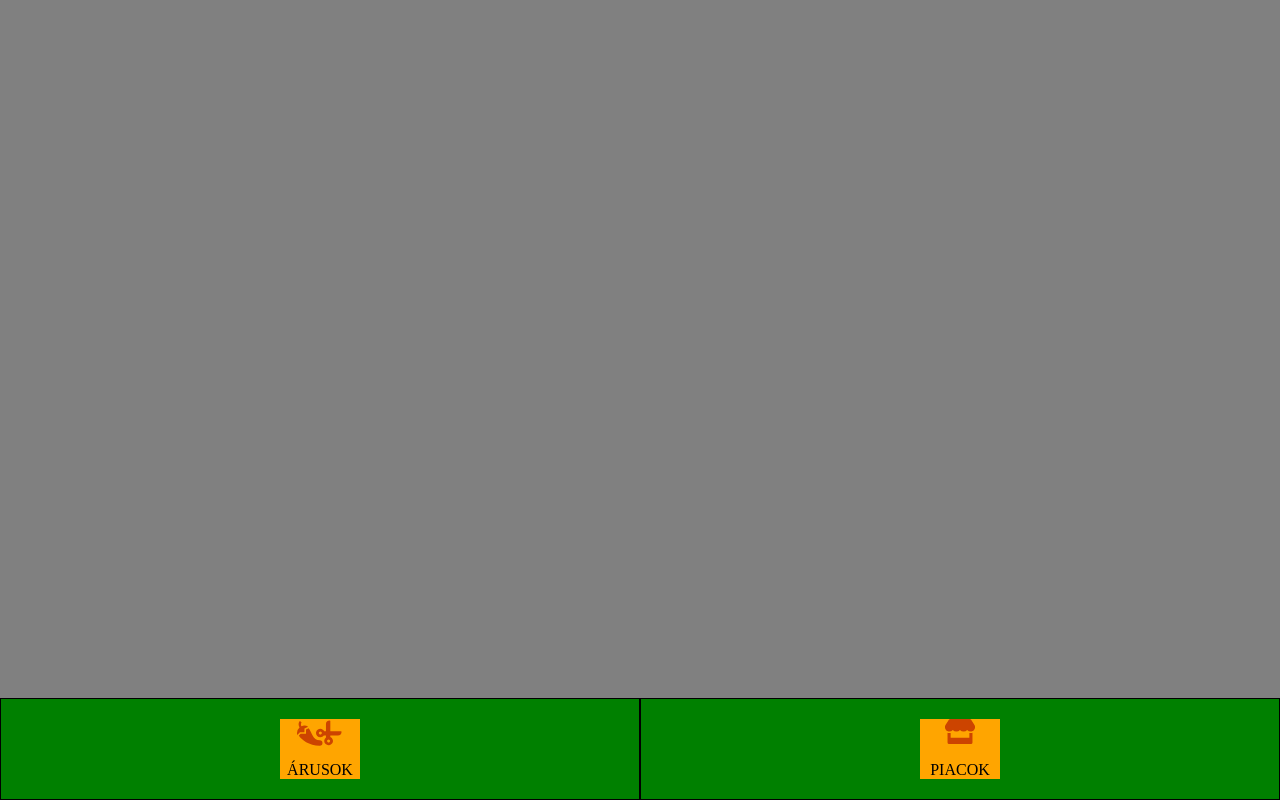
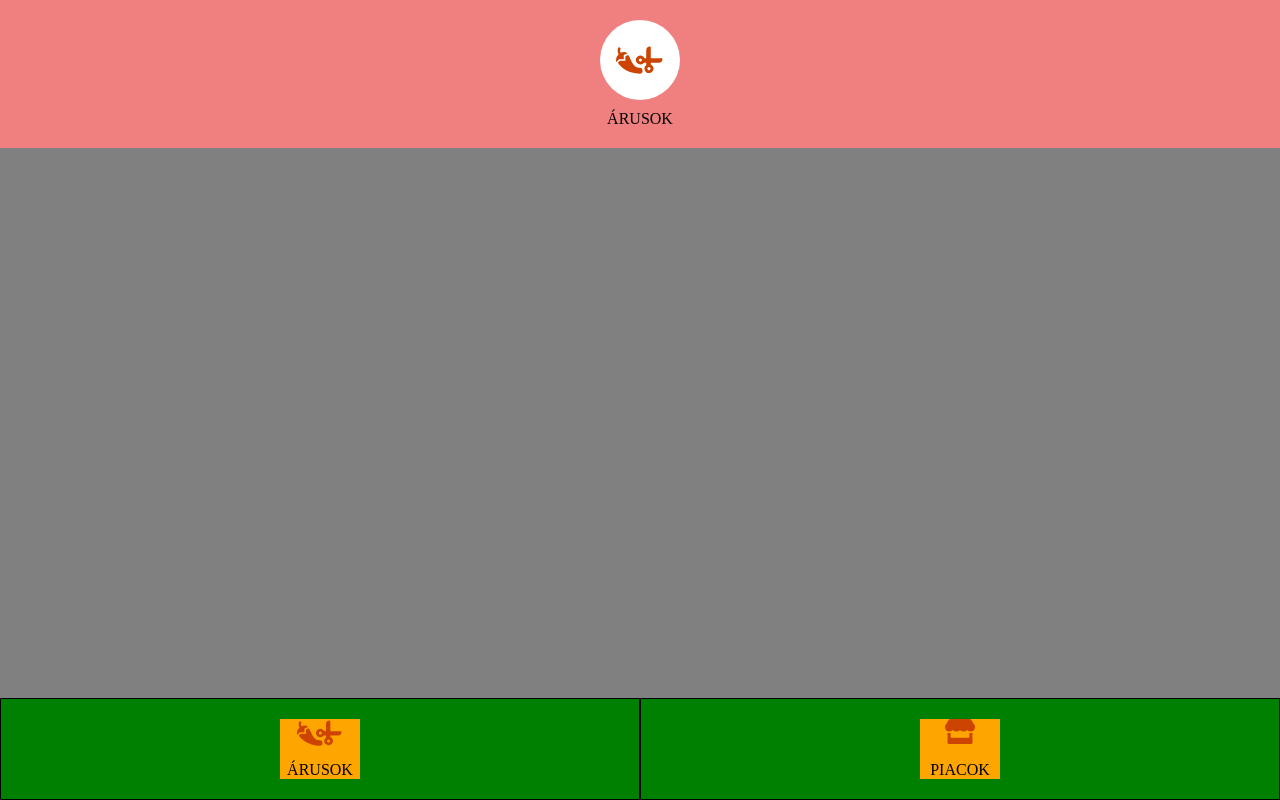
Before and after one commit to attilacs/footer-demo, a plain HTML site: page index.html in a window 1280 px wide. Drawn offline with Linux system fonts and the light colour scheme.

Commit message:
Create demo header

```diff
--- a/index.html
+++ b/index.html
@@ -1,23 +1,29 @@
 <!DOCTYPE html>
 <html lang="en">
-<head>
-    <meta charset="UTF-8">
-    <meta http-equiv="X-UA-Compatible" content="IE=edge">
-    <meta name="viewport" content="width=device-width, initial-scale=1.0">
+  <head>
+    <meta charset="UTF-8" />
+    <meta http-equiv="X-UA-Compatible" content="IE=edge" />
+    <meta name="viewport" content="width=device-width, initial-scale=1.0" />
     <title>Document</title>
-    <link rel="stylesheet" href="style.css">
-</head>
+    <link rel="stylesheet" href="style.css" />
+  </head>
   <body>
+    <header class="header">
+      <div class="logo-container">
+        <img class="logo" src="./img/vendor_primary.svg" alt="" />
+      </div>
+      <span>ÁRUSOK</span>
+    </header>
     <footer class="footer-row">
       <div class="footer-half">
         <div class="footer-button">
-          <img src="./img/vendor_primary.svg" alt="">
+          <img src="./img/vendor_primary.svg" alt="" />
           <span>ÁRUSOK</span>
         </div>
       </div>
       <div class="footer-half">
         <div class="footer-button">
-          <img src="./img/market_primary.svg" alt="">
+          <img src="./img/market_primary.svg" alt="" />
           <span>PIACOK</span>
         </div>
       </div>
--- a/style.css
+++ b/style.css
@@ -1,6 +1,29 @@
 body {
   margin: 0;
   background-color: gray;
+}
+
+.header {
+  display: flex;
+  flex-direction: column;
+  align-items: center;
+  padding: 20px;
+  background-color: lightcoral;
+}
+
+.logo-container {
+  display: flex;
+  align-items: center;
+  justify-content: center;
+  height: 80px;
+  width: 80px;
+  border-radius: 50%;
+  margin-bottom: 10px;
+  background-color: white;
+}
+
+.logo {
+  height: 30px;
 }
 
 .footer-row {
@@ -24,7 +47,7 @@ body {
   display: flex;
   flex-direction: column;
   align-items: center;
-  justify-content:space-between;
+  justify-content: space-between;
   height: 60px;
   width: 80px;
   cursor: pointer;
```
